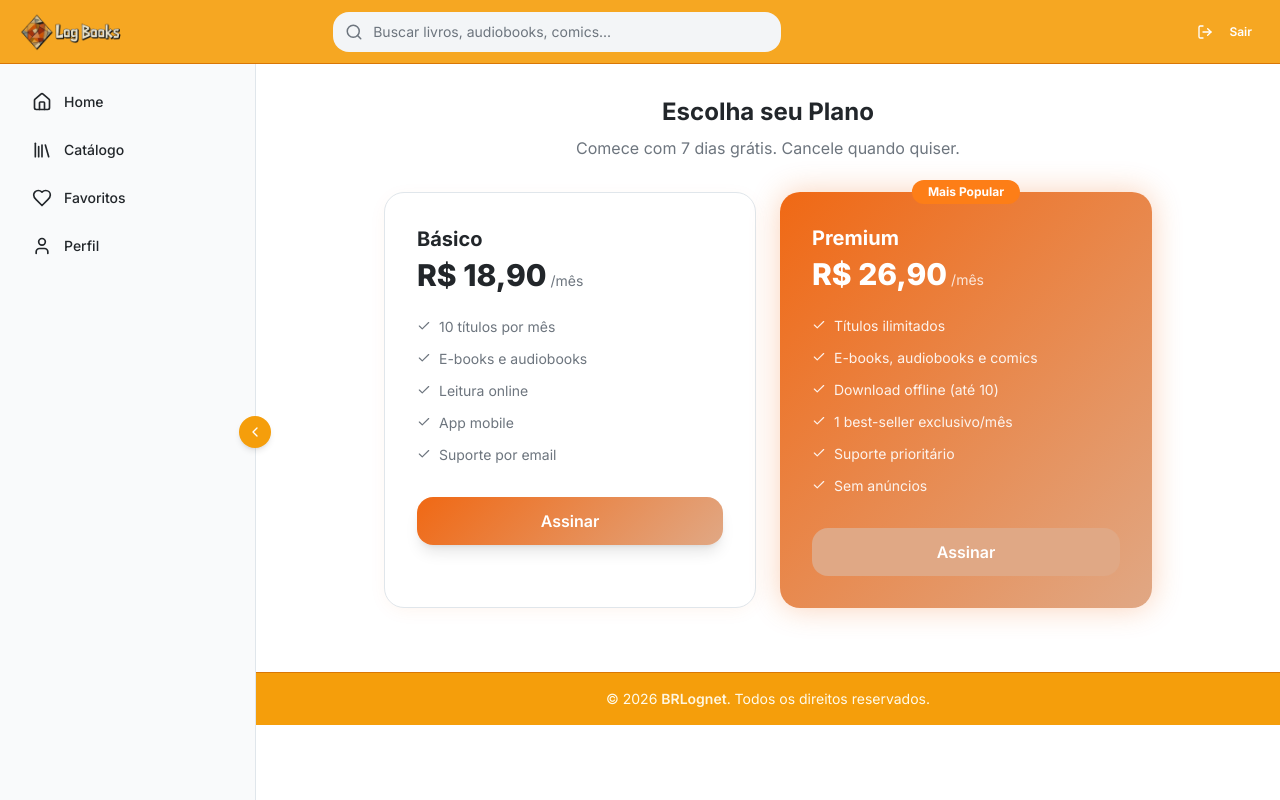
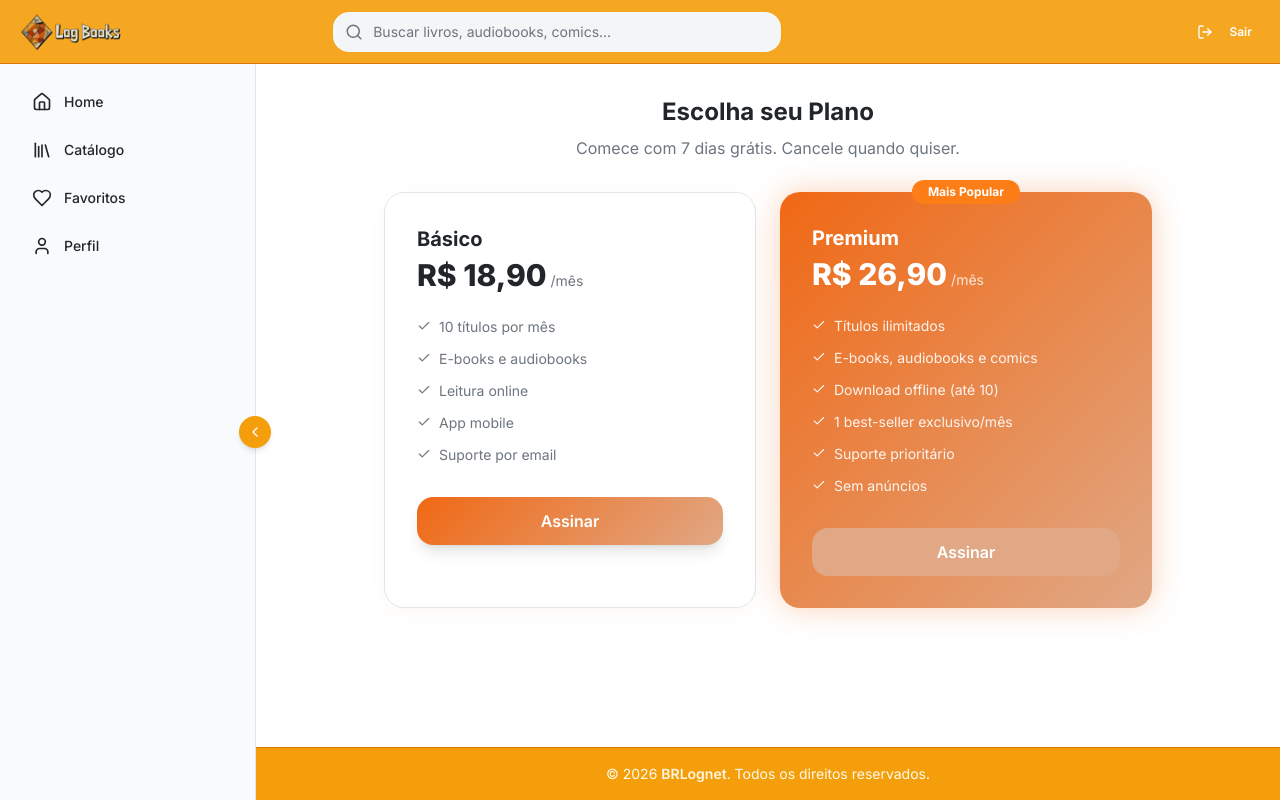
Before and after one commit to CesarAVB/frontend-lognet-books, a React (Vite) app: page /plans in a window 1280 px wide. Built offline with nearby package versions, Linux system fonts and the light colour scheme; no server answers.

Commit message:
feat: adicionar contexto de layout para gerenciar estado de colapso da barra lateral

```diff
--- a/src/components/AppLayout.tsx
+++ b/src/components/AppLayout.tsx
@@ -1,4 +1,5 @@
 import React, { useState } from 'react';
+import { LayoutContext } from '@/contexts/layout'
 import { Link, useLocation, useNavigate } from 'react-router-dom';
 import { useAuth } from '@/contexts/auth';
 import { useApp } from '@/contexts/app';
@@ -36,7 +37,8 @@ const AppLayout: React.FC<{ children: React.ReactNode }> = ({ children }) => {
   };
 
   return (
-    <div className="min-h-screen bg-background">
+    <LayoutContext.Provider value={{ collapsed, setCollapsed }}>
+      <div className="min-h-screen flex flex-col bg-background">
       {/* Header */}
       <header className="fixed top-0 left-0 right-0 z-50 h-16 border-b border-amber-600 bg-amber-500/95 backdrop-blur supports-[backdrop-filter]:bg-amber-500/90 text-white">
         <div className="flex h-full items-center gap-4 px-4">
@@ -145,13 +147,14 @@ const AppLayout: React.FC<{ children: React.ReactNode }> = ({ children }) => {
       </aside>
 
       {/* Main */}
-      <main className={`pt-16 ${collapsed ? 'lg:pl-20' : 'lg:pl-64'}`}>
+      <main className={`flex-1 overflow-auto pt-16 ${collapsed ? 'lg:pl-20' : 'lg:pl-64'}`}>
         <div className="p-4 md:p-6 lg:p-8">
           {children}
         </div>
       </main>
       <Footer />
     </div>
+    </LayoutContext.Provider>
   );
 };
 
--- a/src/components/Footer.tsx
+++ b/src/components/Footer.tsx
@@ -1,6 +1,7 @@
 import React from 'react';
 import { Link, useLocation } from 'react-router-dom';
 import { useAuth } from '@/contexts/auth';
+import { useLayout } from '@/contexts/layout';
 import logoImg from '@/assets/logoht.png';
 import { FontAwesomeIcon } from '@fortawesome/react-fontawesome';
 
@@ -10,6 +11,8 @@ const Footer: React.FC = () => {
   const { isAuthenticated } = useAuth();
   // Show the detailed footer only on the public landing page ('/') when NOT authenticated.
   const isLanding = location.pathname === '/' && !isAuthenticated;
+  const { collapsed } = useLayout();
+  const wideClass = collapsed ? 'lg:ml-20 lg:w-[calc(100%_-_5rem)]' : 'lg:ml-64 lg:w-[calc(100%_-_16rem)]';
 
   return (
     <>
@@ -69,7 +72,7 @@ const Footer: React.FC = () => {
 
         {/* Simple footer for large screens where sidebar is fixed (avoid being covered).
           Hidden on home because home uses the detailed footer across sizes. */}
-        <footer className={`${isLanding ? 'hidden' : 'hidden lg:flex'} items-center justify-center bg-amber-500 border-t border-amber-600 text-white py-4 lg:ml-64 lg:w-[calc(100%_-_16rem)]`}>
+        <footer className={`${isLanding ? 'hidden' : 'hidden lg:flex'} items-center justify-center bg-amber-500 border-t border-amber-600 text-white py-4 ${wideClass}`}>
         <div className="px-4 text-sm text-amber-50 text-center">© {year} <a href="https://lognetbr.com.br/" target="_blank" rel="noreferrer" className="text-amber-50/95 hover:text-white font-semibold">BRLognet</a>. Todos os direitos reservados.</div>
       </footer>
     </>
--- /dev/null
+++ b/src/contexts/layout.tsx
@@ -0,0 +1,14 @@
+import React, { createContext, useContext } from 'react';
+
+export interface LayoutContextType {
+  collapsed: boolean;
+  setCollapsed: (v: boolean) => void;
+}
+
+export const LayoutContext = createContext<LayoutContextType | undefined>(undefined);
+
+export const useLayout = (): LayoutContextType => {
+  const ctx = useContext(LayoutContext);
+  if (!ctx) throw new Error('useLayout must be used within a LayoutProvider');
+  return ctx;
+};
```
